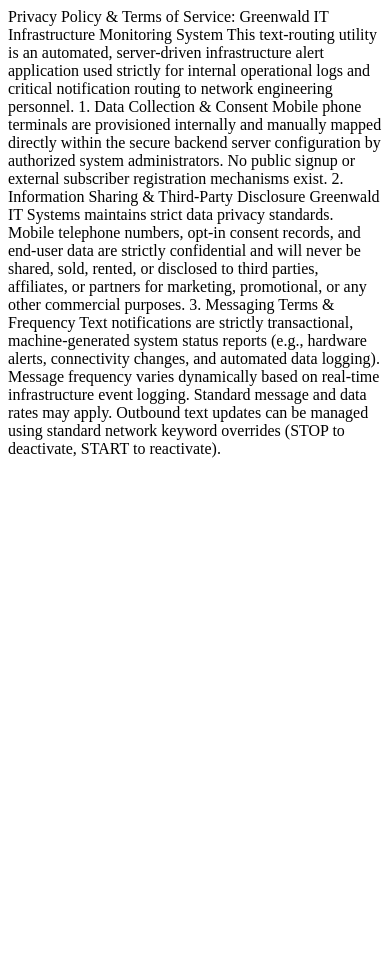
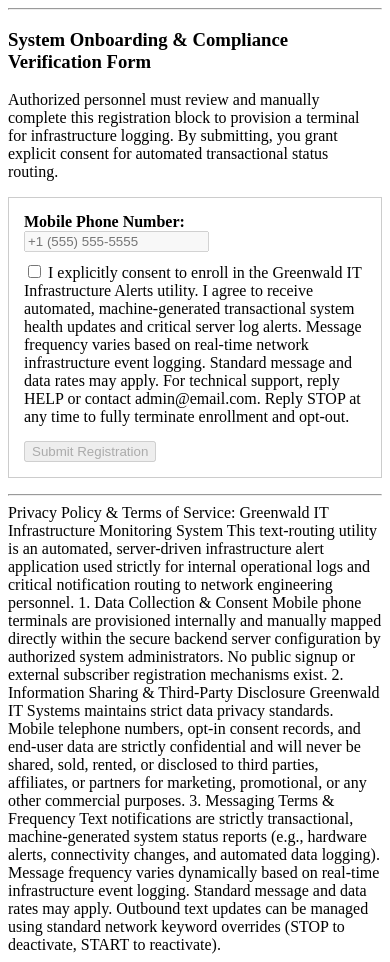
Before and after one commit to elishagreenwald/privacy, a plain HTML site: page index.html in a window 390 px wide. Before the commit the page ends 844 px from the top, so only its background shows below. Drawn offline with Linux system fonts and the light colour scheme.

Commit message:
Implement onboarding and compliance verification form
Added a compliance verification form with mobile phone input and consent checkbox.

```diff
--- a/index.html
+++ b/index.html
@@ -1,3 +1,22 @@
+<hr>
+<h3>System Onboarding & Compliance Verification Form</h3>
+<p>Authorized personnel must review and manually complete this registration block to provision a terminal for infrastructure logging. By submitting, you grant explicit consent for automated transactional status routing.</p>
+
+<form onsubmit="return false;" style="border: 1px solid #ccc; padding: 15px; max-width: 500px;">
+  <label style="display:block; margin-bottom: 10px;">
+    <strong>Mobile Phone Number:</strong><br>
+    <input type="text" placeholder="+1 (555) 555-5555" disabled />
+  </label>
+
+  <label style="display:block; margin-bottom: 15px;">
+    <input type="checkbox" id="consent" />
+    I explicitly consent to enroll in the Greenwald IT Infrastructure Alerts utility. I agree to receive automated, machine-generated transactional system health updates and critical server log alerts. Message frequency varies based on real-time network infrastructure event logging. Standard message and data rates may apply. For technical support, reply HELP or contact admin@email.com. Reply STOP at any time to fully terminate enrollment and opt-out.
+  </label>
+
+  <button type="button" disabled>Submit Registration</button>
+</form>
+<hr>
+
 Privacy Policy & Terms of Service: Greenwald IT Infrastructure Monitoring System
 
 This text-routing utility is an automated, server-driven infrastructure alert application used strictly for internal operational logs and critical notification routing to network engineering personnel.
```
